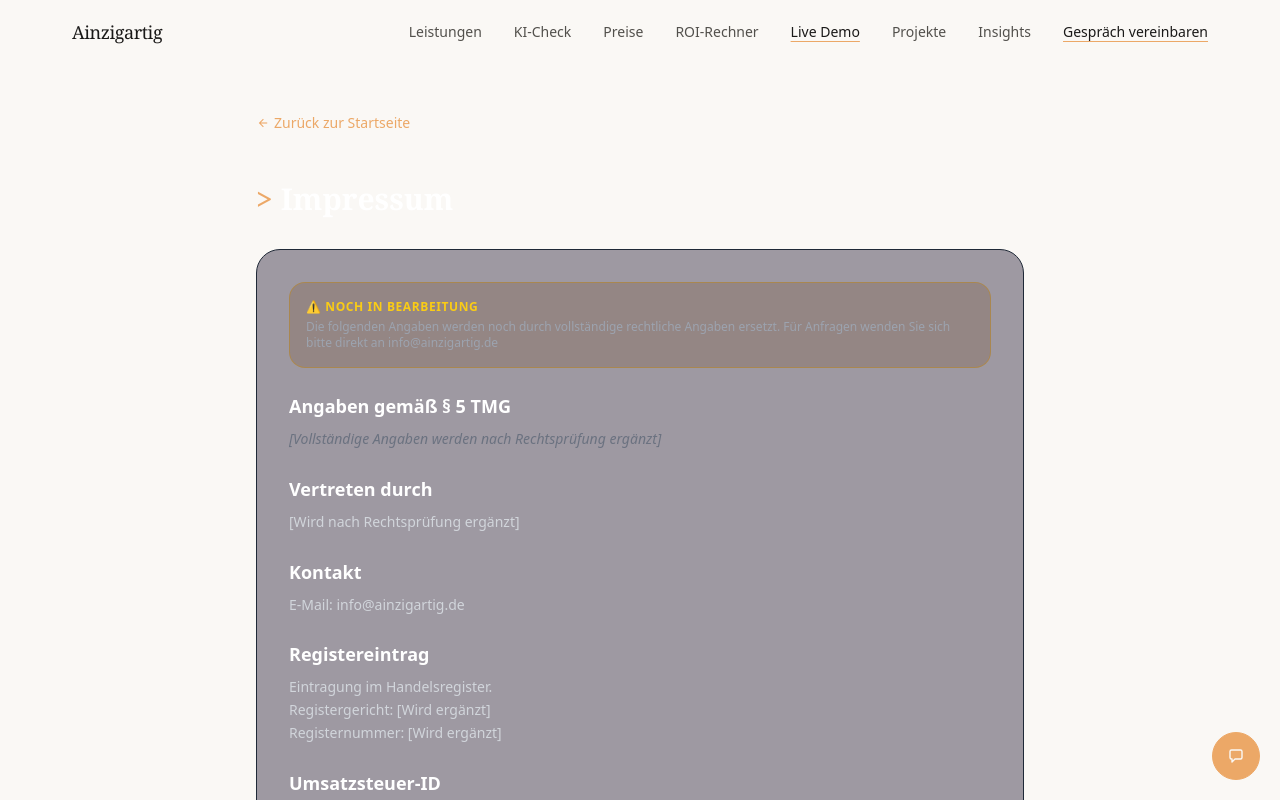
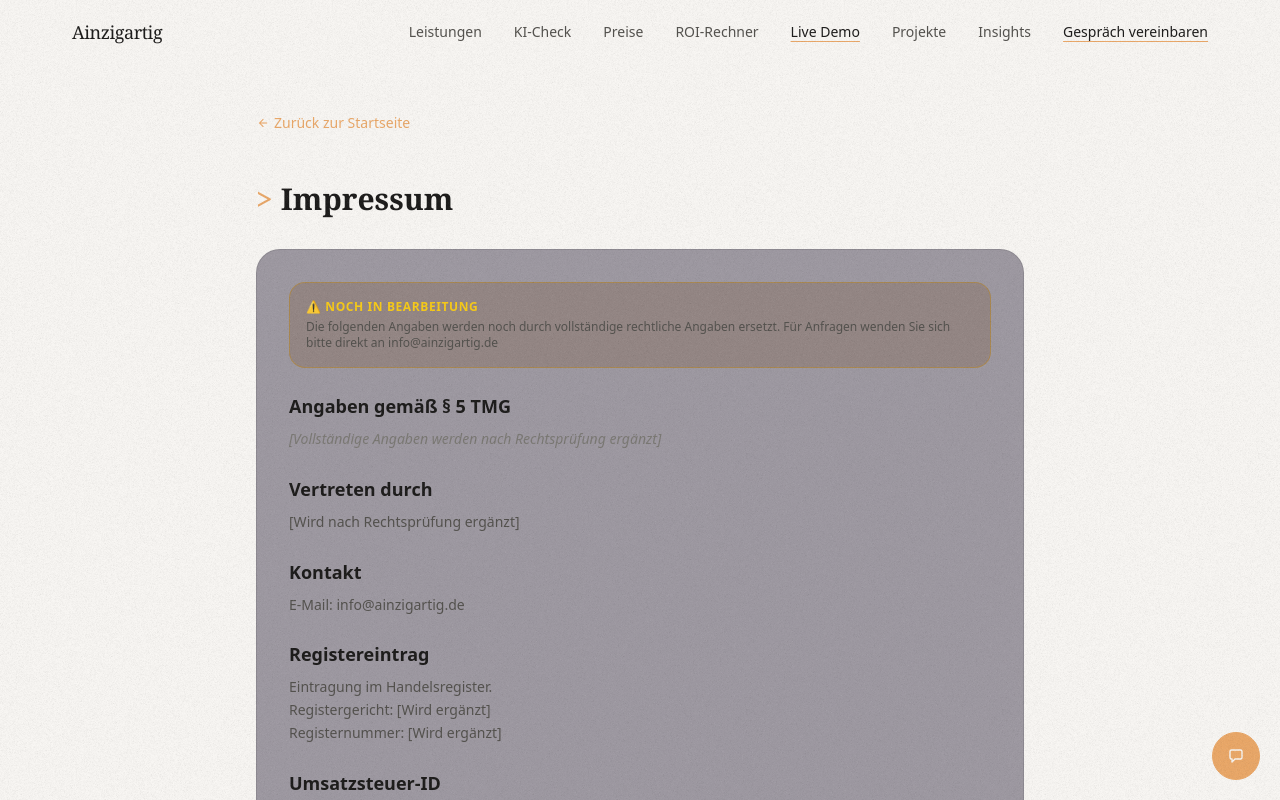
Before and after one commit to igoingtodevx/Ainzigartig-Draft, a React (Vite) app: page /impressum in a window 1280 px wide. Shown: the top 800 px of the page. Built offline with nearby package versions, Linux system fonts and the light colour scheme.

Commit message:
style: add Marvin global surface and legacy compatibility layer

```diff
--- a/index.css
+++ b/index.css
@@ -2,89 +2,164 @@
 @tailwind components;
 @tailwind utilities;
 
-/* Preserve the body / html / selection / scrollbar rules that were
-   previously inlined in index.html. The CDN is gone now. */
+:root {
+  --bg: #FAF8F5;
+  --card: #FFFFFF;
+  --ink: #1A1918;
+  --muted: #52504C;
+  --light: #7A7873;
+  --accent: #ECA867;
+  --accent-hover: #E3944C;
+  --border: rgba(26, 25, 24, 0.12);
+  --shadow-sm: 0 4px 12px rgba(26, 25, 24, 0.04);
+  --shadow-md: 0 12px 32px rgba(26, 25, 24, 0.08);
+  --shadow-lg: 0 20px 48px rgba(26, 25, 24, 0.12);
+}
+
 html {
-  background-color: #f0ede3;
-  color: #1c1917;
+  scroll-behavior: smooth;
+  background: var(--bg);
+  color: var(--ink);
   -webkit-font-smoothing: antialiased;
   -moz-osx-font-smoothing: grayscale;
 }
 
 body {
-  background-color: #f0ede3;
-  color: #1c1917;
+  margin: 0;
+  min-width: 320px;
+  background: var(--bg);
+  color: var(--ink);
+  font-family: 'Plus Jakarta Sans', system-ui, sans-serif;
+  overflow-x: hidden;
+  position: relative;
+}
+
+/* Marvin's paper/grain surface, now global across every React route. */
+body::after {
+  content: '';
+  position: fixed;
+  inset: 0;
+  width: 100vw;
+  height: 100vh;
+  background-image: url('/Assets/grain.png');
+  background-repeat: repeat;
+  pointer-events: none;
+  z-index: 9999;
+  opacity: .42;
+}
+
+h1, h2, h3, h4 {
+  text-wrap: balance;
+}
+
+p {
+  text-wrap: pretty;
 }
 
 ::selection {
-  background-color: #1b4d3e;
-  color: #f0ede3;
+  background: var(--accent);
+  color: var(--ink);
 }
 
-a[href='#'] {
+button, a, input, textarea, select {
+  -webkit-tap-highlight-color: transparent;
+}
+
+button, a[href] {
   cursor: pointer;
 }
 
-.scrollbar-hide::-webkit-scrollbar {
-  display: none;
+*:focus-visible {
+  outline: 2px solid var(--accent-hover);
+  outline-offset: 3px;
 }
 
-.scrollbar-hide {
-  -ms-overflow-style: none;
-  scrollbar-width: none;
+/* Reusable brand primitives used by new + existing pages. */
+.brand-pill {
+  display: inline-flex;
+  align-items: center;
+  justify-content: center;
+  gap: 10px;
+  border: 1.8px solid var(--ink);
+  border-radius: 9999px;
+  padding: 12px 24px;
+  font-weight: 600;
+  transition: transform .3s cubic-bezier(.16,1,.3,1), box-shadow .3s cubic-bezier(.16,1,.3,1), background-color .3s ease;
 }
 
-/* ============================================
-   FORBIDDEN TOKENS — Do not use
-   Inspired by kami (紙) + Atelier Zero design systems.
-   These are the rules the Anwaltskanzlei-look lives by.
-   - #ffffff as page background (use #f0ede3 cream)
-   - #000000 anywhere (use #1c1917 near-black)
-   - Cool blue-grays (slate-*, #f8f9fa, #f3f4f6)
-   - Second saturated accent
-   - Hard drop shadows
-   - backdrop-filter / mix-blend-mode
-   ============================================ */
+.brand-pill:hover {
+  transform: translateY(-2px);
+  box-shadow: var(--shadow-md);
+}
 
-/* Snippet 3 — Tabular-nums for any numerical data
-   Issue numbers, dates, prices, percentages — anything that
-   stacks vertically or sits in tables. Per kami DESIGN.md:
-   "stacks and tables, yes; sentences, no." */
+.brand-card {
+  background: var(--card);
+  border: 1px solid var(--border);
+  border-radius: 24px;
+  box-shadow: var(--shadow-sm);
+  transition: transform .3s cubic-bezier(.16,1,.3,1), box-shadow .3s cubic-bezier(.16,1,.3,1), border-color .3s ease;
+}
+
+.brand-card:hover {
+  transform: translateY(-3px);
+  box-shadow: var(--shadow-md);
+  border-color: rgba(26,25,24,.22);
+}
+
+.hand-underline {
+  position: relative;
+  display: inline-block;
+}
+
+.hand-underline::after {
+  content: '';
+  position: absolute;
+  left: -2%;
+  right: -2%;
+  bottom: -8px;
+  height: 9px;
+  border-top: 5px solid var(--accent);
+  border-radius: 55% 45% 60% 40%;
+  transform: rotate(-1deg);
+  opacity: .95;
+}
+
+.marquee-mask {
+  mask-image: linear-gradient(to right, transparent, #000 8%, #000 92%, transparent);
+  -webkit-mask-image: linear-gradient(to right, transparent, #000 8%, #000 92%, transparent);
+}
+
+.scrollbar-hide::-webkit-scrollbar { display: none; }
+.scrollbar-hide { -ms-overflow-style: none; scrollbar-width: none; }
+
 .issue-num,
 .stat-value,
 .tabular {
   font-variant-numeric: tabular-nums;
-  font-feature-settings: "tnum" 1, "ss01" 1;
+  font-feature-settings: 'tnum' 1, 'ss01' 1;
 }
 
-/* Snippet 6 — Print styles
-   Ainzigartig produces consulting reports; people will print/PDF
-   the insights page. 5 lines, instantly more professional than
-   99% of marketing sites. */
+/* Compatibility cleanup for legacy functional pages. Their JSX can keep its
+   old class names while the visual result is now Ainzigartig instead of neon. */
+.text-white { color: var(--ink) !important; }
+.text-gray-300, .text-gray-400 { color: var(--muted) !important; }
+.text-gray-500, .text-gray-600 { color: var(--light) !important; }
+.border-gray-700, .border-gray-800 { border-color: var(--border) !important; }
+.bg-gray-800, .bg-gray-900 { background-color: var(--card) !important; }
+.text-glow-cyan, .text-glow-pink { text-shadow: none !important; }
+
 @media print {
   html, body { background: #fff; }
-  .no-print, nav, footer { display: none !important; }
+  body::after, .no-print, nav, footer { display: none !important; }
   article, section { break-inside: avoid; page-break-inside: avoid; }
   h1, h2, h3 { break-after: avoid; }
-  a[href]::after {
-    content: " (" attr(href) ")";
-    font-size: 0.8em;
-    opacity: 0.5;
-    word-break: break-all;
-  }
 }
 
-/* Snippet (Bonus from Subagent-3) — prefers-reduced-motion
-   WCAG 2.3.3: motion-trigger sensitivity. We kill the
-   underline-in + translate-x animations; keep the rest. */
 @media (prefers-reduced-motion: reduce) {
   *, *::before, *::after {
     animation-duration: 0.01ms !important;
     animation-iteration-count: 1 !important;
     transition-duration: 0.01ms !important;
-  }
-  .group:hover .group-hover\:translate-x-0\.5,
-  .group:hover .group-hover\:translate-x-1 {
-    transform: none !important;
+    scroll-behavior: auto !important;
   }
 }
```
